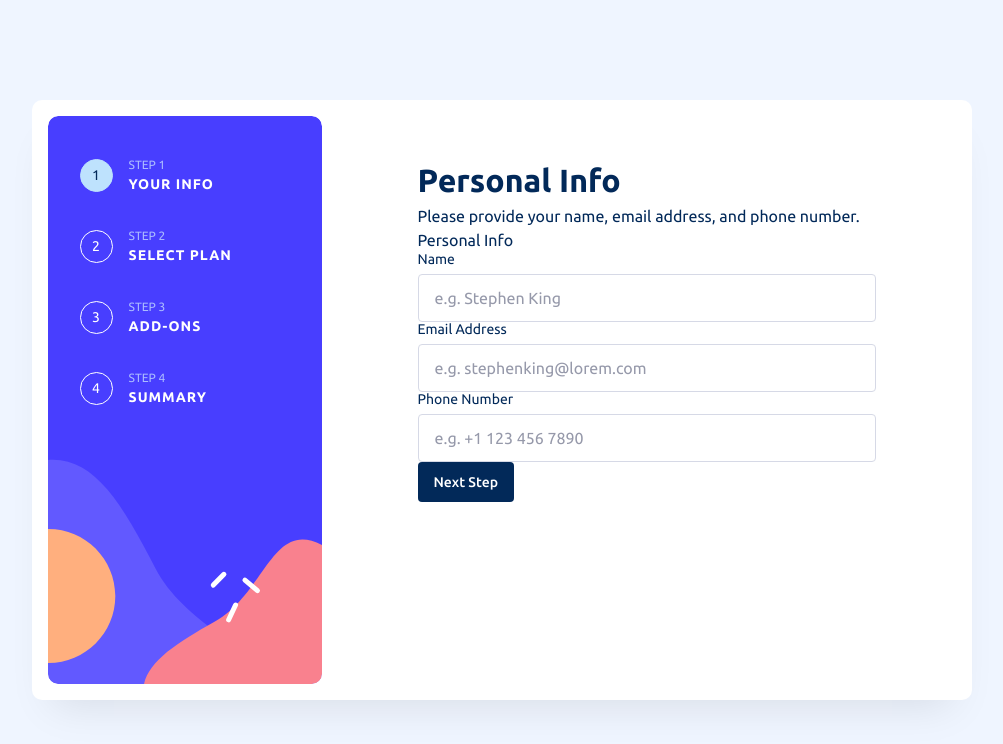
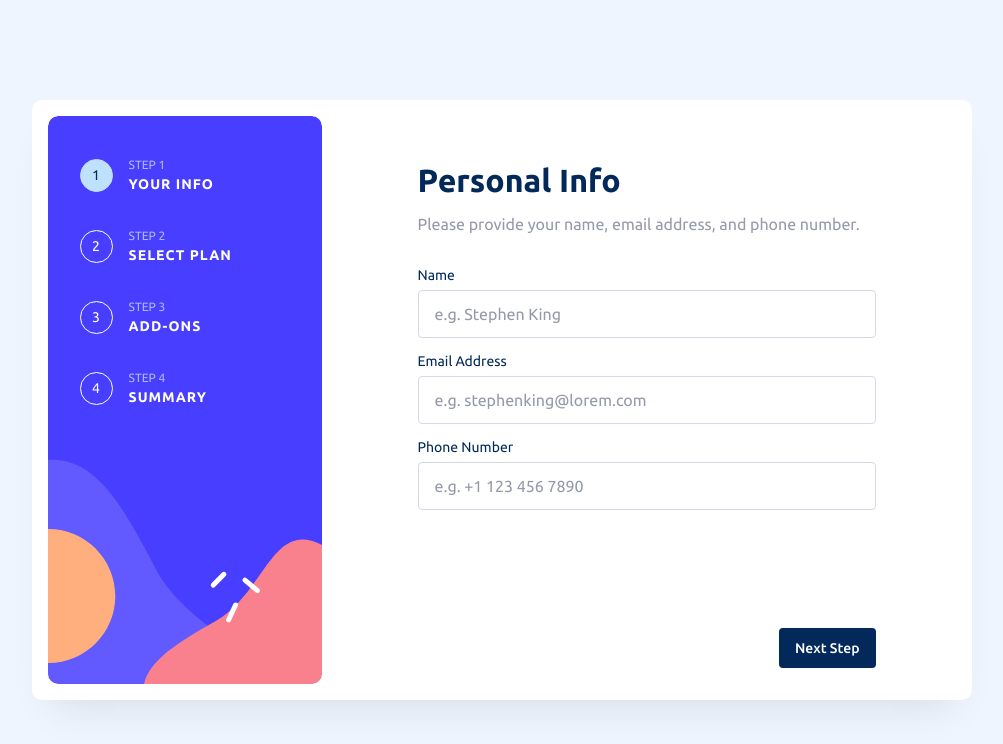
Before and after one commit to mgalvizo/multi-step-form-source, a React (Vite) app: page /#/personal-info in a window 1280 px wide. Shown: the top 744 px of the page, without its empty margins (131-1134 px from the left). Built offline with nearby package versions, Linux system fonts and the light colour scheme.

Commit message:
refactor GlobalStyles, AppLayout and PersonalInfo to improve implementation of styled components

```diff
--- a/src/components/Steps/PersonalInfo.component.tsx
+++ b/src/components/Steps/PersonalInfo.component.tsx
@@ -2,7 +2,16 @@ import { MouseEvent } from 'react';
 import { useSelector, useDispatch } from 'react-redux';
 import { useNavigate } from 'react-router-dom';
 import { useForm, SubmitHandler } from 'react-hook-form';
-import StyledPersonalInfo from '../styled/Steps/PersonalInfo.styled';
+import {
+    StyledPersonalInfo,
+    StyledPersonalInfoContent,
+    StyledPersonalInfoButtonContainer,
+} from '../styled/Steps/PersonalInfo.styled';
+import {
+    StyledStepDescription,
+    StyledVisuallyHidden,
+    StyledFieldset,
+} from '../styled/Pages/AppLayout.styled';
 import StyledForm from '../styled/Form/Form.styled';
 import StyledHeading from '../styled/UI/Heading.styled';
 import FormInputControl from '../Form/FormInputControl.component';
@@ -52,19 +61,21 @@ const PersonalInfo = () => {
     };
 
     return (
-        <StyledPersonalInfo className="component">
-            <div className="component__content">
+        <StyledPersonalInfo as="section">
+            <StyledPersonalInfoContent>
                 <StyledHeading as="h1">Personal Info</StyledHeading>
-                <p className="step-description">
+                <StyledStepDescription>
                     Please provide your name, email address, and phone number.
-                </p>
+                </StyledStepDescription>
                 <StyledForm
                     onSubmit={handleSubmit(onSubmit)}
                     autoComplete="off"
                 >
-                    <fieldset>
-                        <legend className="visually-hidden">
-                            Personal Info
+                    <StyledFieldset>
+                        <legend>
+                            <StyledVisuallyHidden>
+                                Personal Info
+                            </StyledVisuallyHidden>
                         </legend>
                         <FormInputControl
                             labelText="Name"
@@ -118,8 +129,8 @@ const PersonalInfo = () => {
                                 })}
                             />
                         </FormInputControl>
-                    </fieldset>
-                    <div className="button__container">
+                    </StyledFieldset>
+                    <StyledPersonalInfoButtonContainer>
                         <Button
                             type="button"
                             id="next"
@@ -129,9 +140,9 @@ const PersonalInfo = () => {
                         >
                             Next Step
                         </Button>
-                    </div>
+                    </StyledPersonalInfoButtonContainer>
                 </StyledForm>
-            </div>
+            </StyledPersonalInfoContent>
         </StyledPersonalInfo>
     );
 };
--- a/src/components/styled/GlobalStyle.styled.ts
+++ b/src/components/styled/GlobalStyle.styled.ts
@@ -157,6 +157,11 @@ a:link:hover {
     #root {
         justify-content: center;
     }
+
+    section {
+        position: relative;
+        height: 100%;
+    }
 }
 
 // 900px
--- a/src/components/styled/Pages/AppLayout.styled.ts
+++ b/src/components/styled/Pages/AppLayout.styled.ts
@@ -63,14 +63,6 @@ const StyledMain = styled.main`
     // 1024px
     @media only screen and (min-width: 64em) {
         padding-left: calc(var(--web-padding-xl2) * 2);
-    }
-`;
-
-const StyledSection = styled.section`
-    // 768px
-    @media only screen and (min-width: 48em) {
-        position: relative;
-        height: 100%;
     }
 `;
 
@@ -154,7 +146,6 @@ export {
     StyledAppLayout,
     StyledAppLayoutContent,
     StyledMain,
-    StyledSection,
     StyledComponent,
     StyledComponentContent,
     StyledStepDescription,
--- a/src/components/styled/Steps/PersonalInfo.styled.ts
+++ b/src/components/styled/Steps/PersonalInfo.styled.ts
@@ -1,11 +1,22 @@
 import styled from 'styled-components';
+import { StyledButtonContainer } from '../Pages/AppLayout.styled';
+import {
+    StyledComponent,
+    StyledComponentContent,
+} from '../Pages/AppLayout.styled';
 
-const StyledPersonalInfo = styled.section`
-    .button__container {
-        button {
-            margin-left: auto;
-        }
+const StyledPersonalInfo = styled(StyledComponent)``;
+
+const StyledPersonalInfoContent = styled(StyledComponentContent)``;
+
+const StyledPersonalInfoButtonContainer = styled(StyledButtonContainer)`
+    button {
+        margin-left: auto;
     }
 `;
 
-export default StyledPersonalInfo;
+export {
+    StyledPersonalInfo,
+    StyledPersonalInfoContent,
+    StyledPersonalInfoButtonContainer,
+};
```
